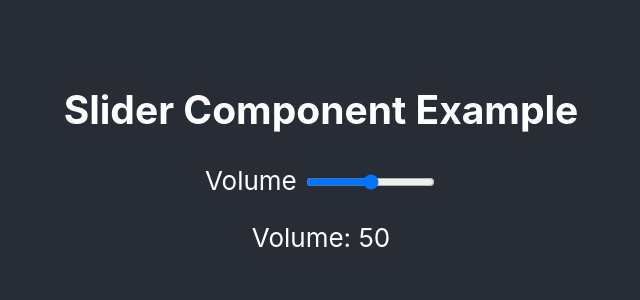
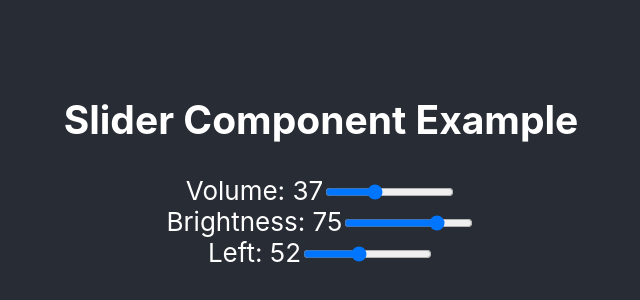
Before and after one commit to BriScanlon/slider, a React (Create React App) app: page / in a window 1280 px wide. Shown: the part 234-534 px from the top of the page, without its empty margins (319-959 px from the left). Built offline with nearby package versions, Linux system fonts and the light colour scheme.

Commit message:
Improved sliders

```diff
--- a/src/App.js
+++ b/src/App.js
@@ -1,21 +1,14 @@
-import React, { useState } from "react";
-import ControlSlider from './Components/ControlSlider';
-import DisplayPanel from './Components/ControlSlider/DisplayPanel';
+import React from "react";
 import './App.css';
+import ControlsContainer from "./Components/ControlsContainer/ControlsContainer";
 
 function App() {
 
-  const [sliderValue, setSliderValue] = useState(50);
-
-  const handleSliderChange = (value) => {
-    setSliderValue(value);
-  }
   return (
     <div className="App">
       <header className="App-header">
         <h2>Slider Component Example</h2>
-        <ControlSlider name="Volume" min={0} max={100} normal={sliderValue} onChange={handleSliderChange}/>
-        <DisplayPanel name="Volume" value={sliderValue} />
+            <ControlsContainer/>
       </header>
     </div>
   );
--- a/src/Components/ControlSlider/ControlSlider.jsx
+++ b/src/Components/ControlSlider/ControlSlider.jsx
@@ -1,23 +1,18 @@
-import React, { useEffect, useState } from "react";
+// src/components/ControlSlider.js
+import React, { useState } from 'react';
 
-function ControlSlider({ name, min, max, normal, onChange }) {
-    // initialise the slider value to normal or the default value
+function ControlSlider({ name, min, max, normal, onUpdate }) {
   const [value, setValue] = useState(normal);
 
-    // fucntion to update the value when the slider moves
-    const handleValueChange = (event) => {
+  const handleChange = (event) => {
     const newValue = event.target.value;
     setValue(newValue);
-        onChange(newValue);
-    }
-
-    useEffect(() => {
-        setValue(normal);
-    }, [normal]);
+    onUpdate(name, newValue); // Notify the parent component of the update
+  };
 
   return (
     <div>
-            <label htmlFor={name}>{name} </label>
+      <label htmlFor={name}>{name}: {value}</label>
       <input
         type="range"
         id={name}
@@ -25,10 +20,10 @@ function ControlSlider({ name, min, max, normal, onChange }) {
         min={min}
         max={max}
         value={value}
-                onChange={handleValueChange}
+        onChange={handleChange}
       />
     </div>
-    )
+  );
 }
 
 export default ControlSlider;
--- /dev/null
+++ b/src/Components/ControlsContainer/ControlsContainer.jsx
@@ -0,0 +1,39 @@
+import React, { useState } from 'react';
+import ControlSlider from '../ControlSlider';
+import controlsData from '../data/controls.json';
+
+function ControlsContainer() {
+
+    const [sliderValues, setSliderValues] = useState(
+        controlsData.reduce((acc, control) => {
+            if (control.type === 'slider') {
+                acc[control.name] = control.normal;
+            }
+            return acc;
+        }, {})
+    );
+
+    const onUpdate = (name, newValue) => {
+        setSliderValues(prevValues => ({
+            ...prevValues,
+            [name]: newValue
+        }));
+    };
+
+
+    return (
+        <div>
+            {controlsData.map(control => (
+                control.type === 'slider' &&
+                <ControlSlider
+                key={control.id}
+                {...control}
+                normal={sliderValues[control.name]}
+                onUpdate={onUpdate}
+                 />
+            ))}
+        </div>
+    );
+}
+
+export default ControlsContainer;
--- /dev/null
+++ b/src/Components/data/controls.json
@@ -0,0 +1,27 @@
+[
+    {
+      "id": "control1",
+      "type": "slider",
+      "name": "Volume",
+      "min": 0,
+      "max": 100,
+      "normal": 37
+    },
+    {
+      "id": "control2",
+      "type": "slider",
+      "name": "Brightness",
+      "min": 0,
+      "max": 100,
+      "normal": 75
+    },
+    {
+      "id": "control3",
+      "type": "slider",
+      "name": "Left",
+      "min": 17,
+      "max": 100,
+      "normal": 52
+    }
+
+  ]
```
Also changed, not shown: src/Components/ControlsContainer/index.jsx (added), src/Components/DisplayPanel/DisplayPanel.jsx (renamed from src/Components/ControlSlider/DisplayPanel/DisplayPanel.jsx), src/Components/DisplayPanel/index.jsx (renamed from src/Components/ControlSlider/DisplayPanel/index.jsx). Lines whose indentation alone changed are shown as unchanged.
